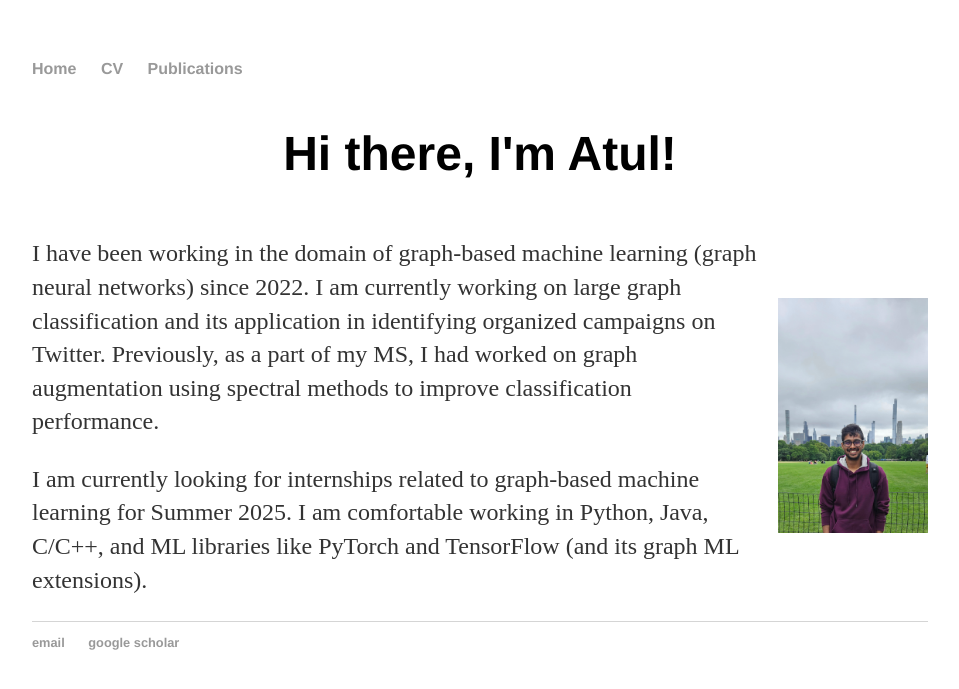
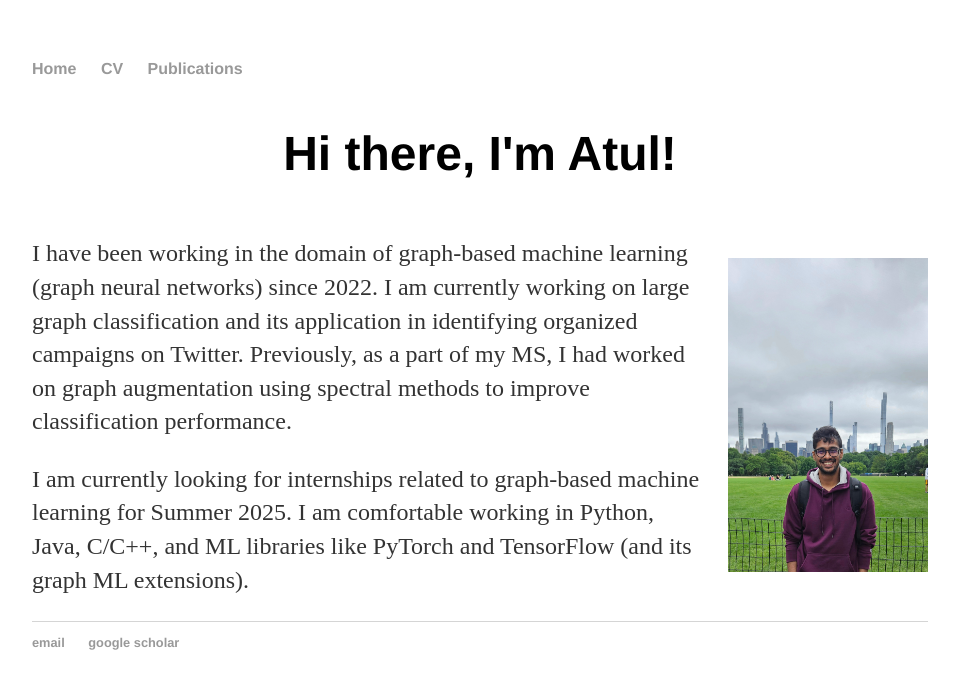
Before and after one commit to atul1234anand/atul1234anand.github.io, a Jekyll site: the page built from index.html, in a window 1280 px wide. Shown: the top 689 px of the page, without its empty margins (160-1119 px from the left). Built offline with Jekyll 4.4.1, drawn with Linux system fonts in a browser that asks for light colours.

Commit message:
Update main.css

```diff
--- a/css/main.css
+++ b/css/main.css
@@ -58,8 +58,8 @@ ul.posts li {
 }
 
 .profile-pic img {
-    width: 150px; /* Adjust size as needed */
+    width: 200px;  /* Adjust as needed */
     height: auto;
-    border-radius: 0; /* Makes it circular */
+    border-radius: 0;  /* Ensures it's rectangular */
     margin-left: 20px;
 }
```
